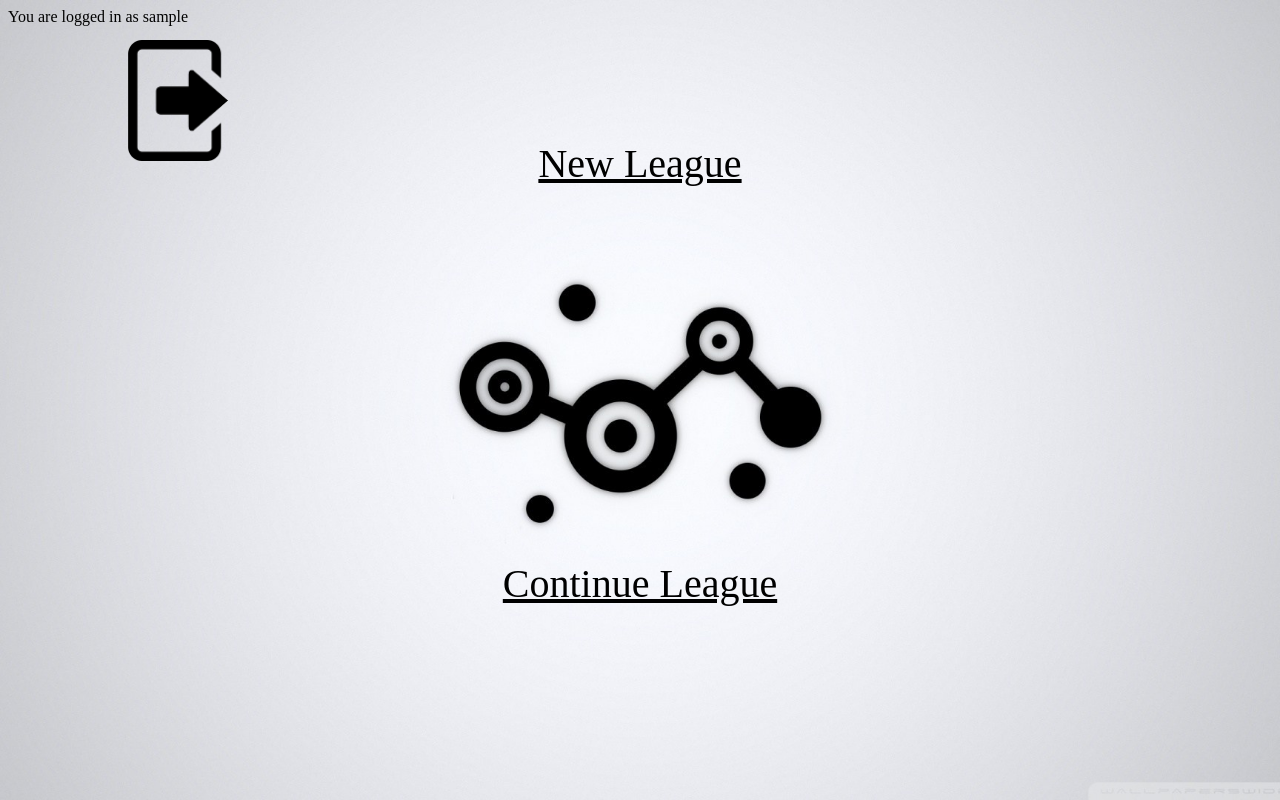
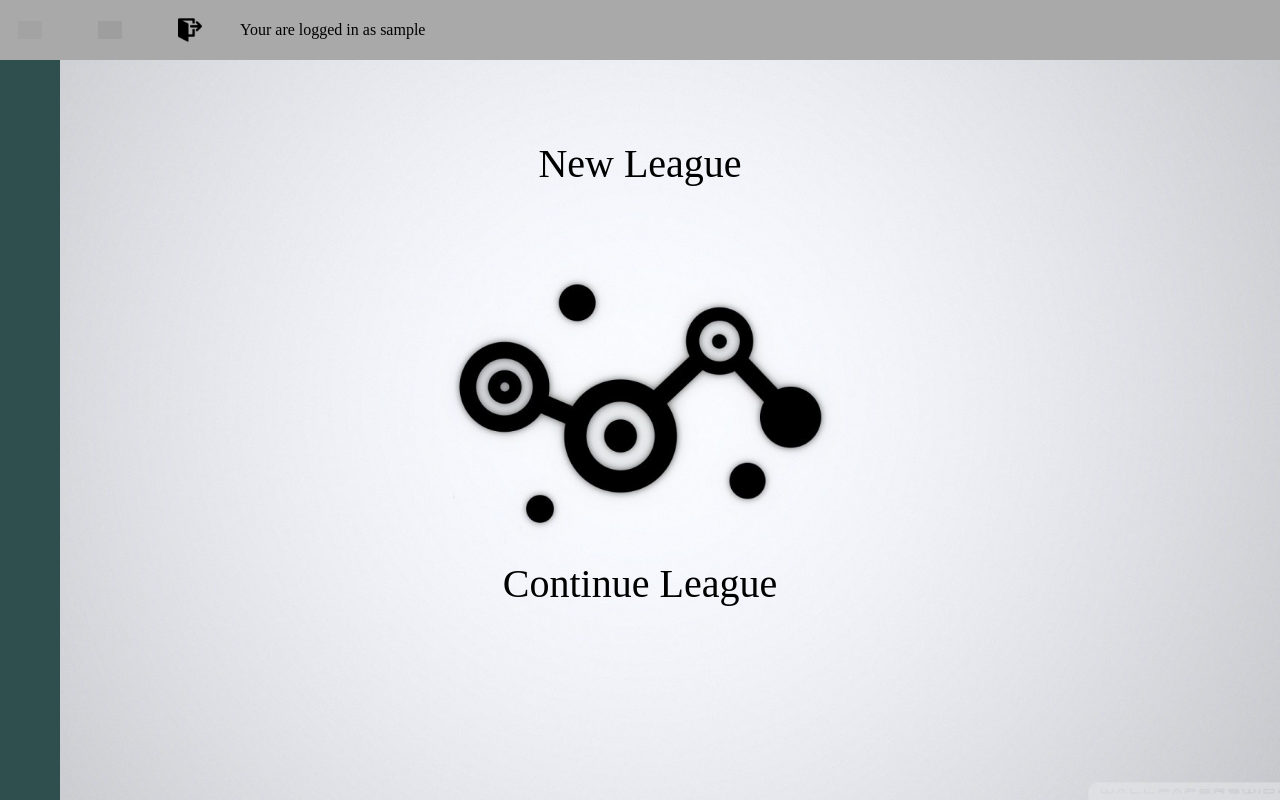
Before and after one commit to Rasgacode/Web_pet, a Flask app: page / in a window 1280 px wide. Run offline with Flask 2, Linux system fonts and the light colour scheme; the visitor is signed in with stand-in values (Sample User, id 1); grey boxes are pictures that could not be loaded.

Commit message:
finished login, reg, menu

```diff
--- a/main.py
+++ b/main.py
@@ -25,12 +25,11 @@ def index(wrong=None):
                                new_league=url_for('pick'),
                                continue_league=url_for('continue_', create='actual_league'),
                                logout=url_for('logout'),
-                               logged_in_as=escape(session['username'])
+                               logged_in_as=escape(session['username']),
+                               wrong=wrong
                                )
     return render_template('index.html',
-                           registration=url_for('registration'),
-                           login=url_for('login'),
-                           wrong=wrong,
+                           wrong=wrong
                            )
 
 
@@ -46,7 +45,7 @@ def registration():
 
 @app.route('/login', methods=['GET', 'POST'])
 def login():
-    username = request.form['username']
+    username = request.form['username'].lower()
     if username not in data_manager_users.get_usernames() or len(username) == 0:
         return redirect(url_for('index', wrong='wrong'))
     elif password_funct.verify_pass(request.form['password'], data_manager_users.get_a_pass(username)):
@@ -74,7 +73,8 @@ def pick():
     return render_template('pick.html',
                            table_in=table_in,
                            table_out=table_out,
-                           logged_in_as=escape(session['username']))
+                           logged_in_as=escape(session['username']),
+                           logout=url_for('logout'))
 
 
 @app.route('/continue/<create>', methods=['GET', 'POST'])
@@ -96,7 +96,8 @@ def continue_(create):
                            league_table=data_manager.get_league_table(user_id),
                            next_round=next_round,
                            last_round=last_round,
-                           logged_in_as=escape(session['username']))
+                           logged_in_as=escape(session['username']),
+                           logout=url_for('logout'))
 
 
 if __name__ == '__main__':
--- /dev/null
+++ b/static/js/menu.js
@@ -0,0 +1,70 @@
+function sleep(ms) {
+  return new Promise(resolve => setTimeout(resolve, ms));
+}
+
+let toggleNavStatus = false;
+let signInStatus = false;
+let regStatus = false;
+
+let toggleNav = async function() {
+    let getSidebar = document.querySelector(".nav-sidebar");
+    let getSidebarUl = document.querySelector('.nav-sidebar ul');
+    let getSignInDiv = document.querySelector(".login-div");
+    let getRegDiv = document.querySelector(".registration-div");
+
+    if (toggleNavStatus === false) {
+        getSidebar.style.width = "160px";
+        getSidebarUl.style.visibility = "visible";
+        toggleNavStatus = true;
+    }
+    else if (toggleNavStatus === true){
+        if (signInStatus === true || regStatus === true) {
+            getSignInDiv.style.width = "0px";
+            getRegDiv.style.width = "0px";
+            await sleep(300);
+        }
+        getSidebar.style.width = "50px";
+        getSidebarUl.style.visibility = "hidden";
+        toggleNavStatus = false;
+        signInStatus = false;
+        regStatus = false;
+    }
+};
+
+let signInNav = async function () {
+    let getSignInDiv = document.querySelector(".login-div");
+    let getRegDiv = document.querySelector(".registration-div");
+
+    if (signInStatus === false) {
+        if (regStatus === true) {
+            getRegDiv.style.width = "0px";
+            await sleep(300);
+            regStatus = false;
+        }
+        getSignInDiv.style.width = "200px";
+        signInStatus = true;
+    }
+    else if (signInStatus === true) {
+        getSignInDiv.style.width = "0px";
+        signInStatus = false;
+    }
+};
+
+let regNav = async function() {
+    let getRegDiv = document.querySelector(".registration-div");
+    let getSignInDiv = document.querySelector(".login-div");
+
+    if (regStatus === false) {
+        if (signInStatus === true) {
+            getSignInDiv.style.width = "0px";
+            await sleep(300);
+            signInStatus = false;
+        }
+        getRegDiv.style.width = "200px";
+        regStatus = true;
+    }
+    else if (regStatus === true){
+        getRegDiv.style.width = "0px";
+        regStatus = false;
+    }
+};
--- a/static/style.css
+++ b/static/style.css
@@ -21,6 +21,7 @@ html {
 #index_new a, #index_con a {
     color: black;
     font-family: Ubuntu;
+    text-decoration: none;
 }
 
 #index_con{
@@ -35,34 +36,149 @@ html {
     text-align: center;
 }
 
-#registration{
+.registration-div {
     position: absolute;
-    top: 5%;
-    right: 10%;
+    top: 50px;
+    left: 170px;
+    background-color: darkgrey;
+    width: 0;
+    transition: all 0.3s ease-in-out;
 }
 
-#login{
-    position: absolute;
-    top: 5%;
-    left: 10%;
+.registration-div p {
+    text-align: center;
+    overflow: hidden;
 }
 
-#taken{
+.login-div {
+    position: fixed;
+    top: 50px;
+    left: 170px;
+    background-color: darkgrey;
+    width: 0;
+    transition: all 0.3s ease-in-out;
+}
+
+.login-div p {
+    text-align: center;
+    overflow: hidden;
+}
+
+#taken, #wrong {
     color: red;
     position: absolute;
-    right: 10%;
-    top: 2%;
+    right: 45%;
+    top: 6%;
 }
 
-#wrong{
-    color: red;
+#selectable{
     position: absolute;
+    top: 10%;
     left: 10%;
-    top: 2%;
+    text-align: center;
 }
 
-#logout{
+#picked{
     position: absolute;
-    left: 10%;
-    top: 5%;
+    top: 10%;
+    right: 10%;
+    text-align: center;
 }
+
+#list_elem{
+    text-align: left;
+}
+
+.nav-main {
+    position: fixed;
+    top: 0;
+    left: 0;
+    width: 100%;
+    height: 60px;
+    display: flex;
+    flex-wrap: wrap;
+    z-index: 1000;
+    background-color: darkgrey;
+}
+
+.log_text {
+    line-height: 60px;
+}
+
+.btn-toggle-nav {
+    width: 60px;
+    height: 100%;
+    background-image: url("toggle.png");
+    background-repeat: no-repeat;
+    background-size: 40%;
+    background-position: center;
+    cursor: pointer;
+    margin-right: 20px;
+}
+
+.btn-toggle-nav:hover {
+    opacity: 0.5;
+}
+
+.home-img {
+    display: block;
+    width: 60px;
+    height: 100%;
+    background-image: url("home.png");
+    background-size: 40%;
+    background-repeat: no-repeat;
+    background-position: center;
+    margin-right: 20px;
+}
+
+.home-img:hover {
+    opacity: 0.5;
+}
+
+.logout-img {
+    display: block;
+    width: 60px;
+    height: 100%;
+    background-image: url("logout.png");
+    background-size: 40%;
+    background-repeat: no-repeat;
+    background-position: center;
+    margin-right: 20px;
+}
+
+.logout-img:hover {
+    opacity: 0.5;
+}
+
+.nav-sidebar {
+    position: fixed;
+    left: 0;
+    bottom: 0;
+    width: 50px;
+    height: calc(100vh - 60px);
+    padding: 0 5px;
+    background-color: darkslategrey;
+    z-index: 1000;
+    transition: all 0.3s ease-in-out;
+}
+
+.nav-sidebar ul {
+    padding-top: 15px;
+    overflow: hidden;
+    visibility: hidden;
+}
+
+.nav-sidebar ul li {
+    line-height: 60px;
+    list-style: none;
+    height: 60px;
+    text-transform: uppercase;
+    font-size: 20px;
+    color: #FFF;
+    white-space: nowrap;
+}
+
+.nav-sidebar ul li:hover {
+    opacity: 0.5;
+    cursor: pointer;
+}
--- a/templates/index.html
+++ b/templates/index.html
@@ -41,10 +12,5 @@
 <div id="index_con">
     <p><a href="{{ continue_league }}">Continue League</a></p>
 </div>
-<div id="logout">
-    <form action="{{ logout }}">
-        <input type="image" name="logout" src="{{ url_for('static', filename='logout.png') }}" width="100px"/>
-    </form>
-</div>
 {% endif %}
 {% endblock %}
--- a/templates/layout.html
+++ b/templates/layout.html
@@ -2,12 +2,54 @@
 <html lang="en">
     <head>
         <meta charset="UTF-8">
-    <link rel="stylesheet " type="text/css" href="{{ url_for('static', filename='style.css') }}">
+        <link rel="stylesheet" type="text/css" href="{{ url_for('static', filename='style.css') }}">
+        <script type="text/javascript" src="/static/js/menu.js"></script>
         <title>{% block title %}TIPPING{% endblock %}</title>
     </head>
     <body>
-<div id="log_or_not">
-{{ 'You are logged in as ' + logged_in_as if logged_in_as else 'You are not logged in'}}
+            {% if wrong == 'taken' %}
+                <div id="taken">
+                    <p>Username has already been taken</p>
+                </div>
+                {% elif wrong == 'wrong' %}
+                <div id="wrong">
+                    <p>Wrong username or password</p>
+                </div>
+            {% endif %}
+            <nav class="nav-main">
+                <div class="btn-toggle-nav" onclick="toggleNav()"></div>
+                <div><a href="{{ url_for('index') }}"><span class="home-img"></span></a></div>
+                {% if logged_in_as %}
+                    <div><a href="{{ logout }}"><span class="logout-img"></span></a> </div>
+                {% endif %}
+                <div class="log_text">
+                {{ 'Your are logged in as ' + logged_in_as if logged_in_as else 'You are not logged in'  }}
+                </div>
+            </nav>
+
+            <aside class="nav-sidebar">
+                <ul>
+                    <li onclick="signInNav()">sign in</li>
+                    <li onclick="regNav()">sign up</li>
+                </ul>
+            </aside>
+            <div class="login-div">
+                <form action="{{ url_for('login') }}" method="POST">
+                    <p>Username:</p>
+                    <p><input name="username" type="text"></p>
+                    <p>Password:</p>
+                    <p><input name="password" type="password"></p>
+                    <p><input type="image" name="login" src="{{ url_for('static', filename='login.png') }}" width="50px"/></p>
+                </form>
+            </div>
+            <div class="registration-div">
+                <form action="{{ url_for('registration') }}" method="POST">
+                    <p>Username:</p>
+                    <p><input name="username" type="text"></p>
+                    <p>Password:</p>
+                    <p><input name="password" type="password"></p>
+                    <p><input type="image" name="registration" src="{{ url_for('static', filename='register.png') }}" width="200px"/></p>
+                </form>
             </div>
         {% block content %} {% endblock %}
     </body>
```
Also changed, not shown: other parts of templates/index.html (+0 -29 lines), templates/pick.html (+17 -18 lines), JS/JS.js (deleted), static/logout.png. Lines whose indentation alone changed are shown as unchanged.
